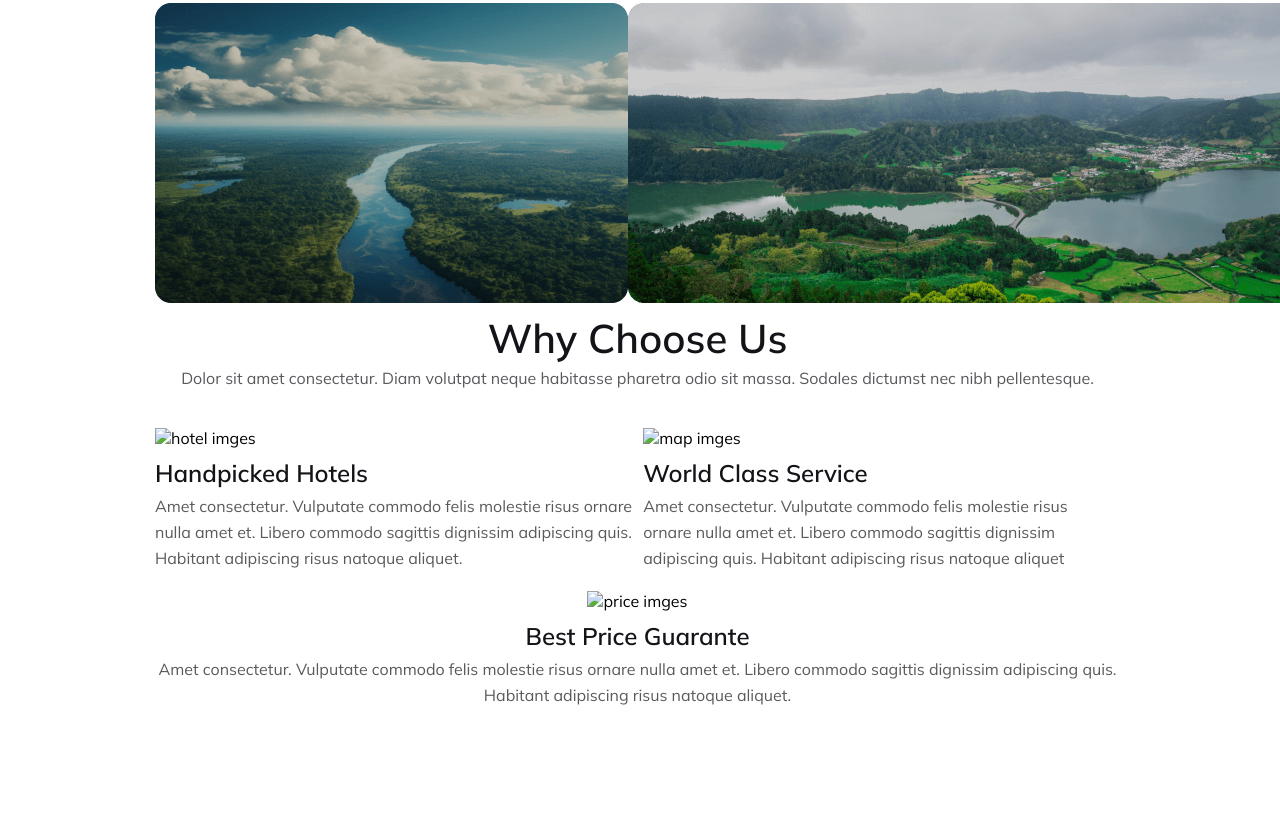
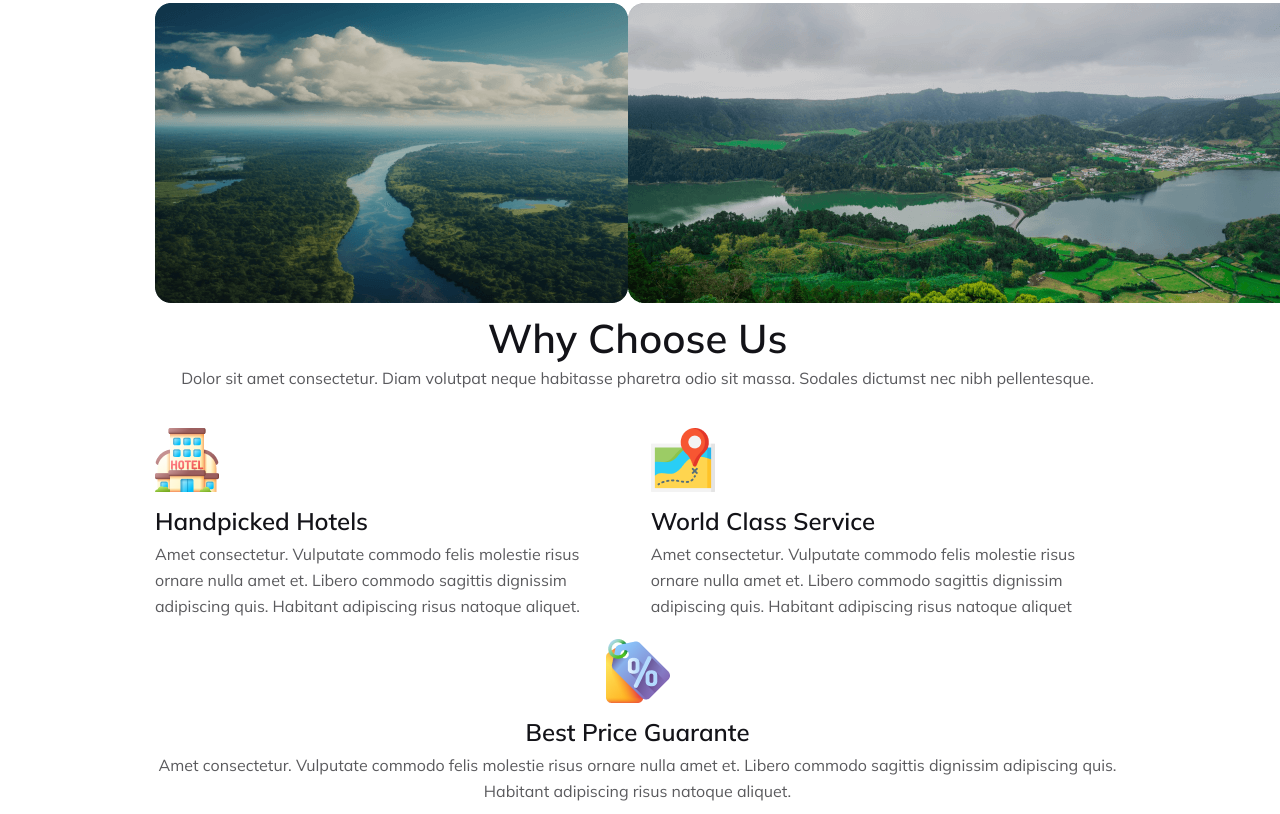
Before and after one commit to GolamRabbani7/batch9-2nd-assibgment, a plain HTML site: page index.html in a window 1280 px wide. Shown: the part 1815-2629 px from the top of the page. Before the commit the page ends 2533 px from the top, so only its background shows below. Drawn offline with Linux system fonts and the light colour scheme; a web font is replaced by a local one.

Commit message:
added icone choose section

```diff
--- a/index.html
+++ b/index.html
@@ -108,7 +108,7 @@
                         <div class="choose-container">
                             <div class="choose-container2">
                                 <div class="left-choose">
-                                    <img src="" alt="hotel imges">
+                                    <img src="Images/hotel 1.png" alt="hotel imges">
                                     <h3 class="left-choose-title">Handpicked Hotels</h3>
                                     <p class=" right-choose-description p">Amet consectetur. Vulputate commodo felis
                                         molestie
@@ -117,7 +117,7 @@
 
                                 </div>
                                 <div class="right-choose">
-                                    <img src="" alt="map imges">
+                                    <img src="Images/map 1.png" alt="map imges">
                                     <h3 class="right-choose-title ">World Class Service</h3>
                                     <p class="right-choose-description p">Amet consectetur. Vulputate commodo felis
                                         molestie
@@ -128,7 +128,7 @@
                             </div>
 
                             <div class="bottom-choose">
-                                <img src="" alt="price imges">
+                                <img src="Images/price-tag 1.png" alt="price imges">
                                 <h3 class="bottom-choose-title">Best Price Guarante</h3>
                                 <p class="bottom-choose-description p">Amet consectetur. Vulputate commodo felis molestie risus ornare nulla amet et. Libero
                                     commodo sagittis dignissim adipiscing quis. Habitant adipiscing risus natoque
--- a/style.css
+++ b/style.css
@@ -60,9 +60,10 @@ nav>ul li {
     background-image: url(Images/Group\ 13\ \(1\)\ \(1\).png), linear-gradient(rgba(0, 0, 0, 0.5), rgba(2, 2, 2, .1));
     background-blend-mode: overlay;
     background-size: cover;
+    background-position: center;
     width: 75%;
     /* padding: 0px auto; */
-    height: 500px;
+    min-height: 500px;
     border-radius: 10px;
     align-items: center;
 }
@@ -173,7 +174,7 @@ main {
 
 .destination-img {
     margin-left: -5px;
-    gap: px;
+    gap:px;
 
 }
 
@@ -195,7 +196,7 @@ main {
 
 .choose-container2 {
     display: flex;
-    gap: 10px;
+    gap: 25px;
     margin-top: 30px;
 }
 
```
Also changed, not shown: Images/hotel 1.png (added), Images/map 1.png (added), Images/price-tag 1.png (added).
